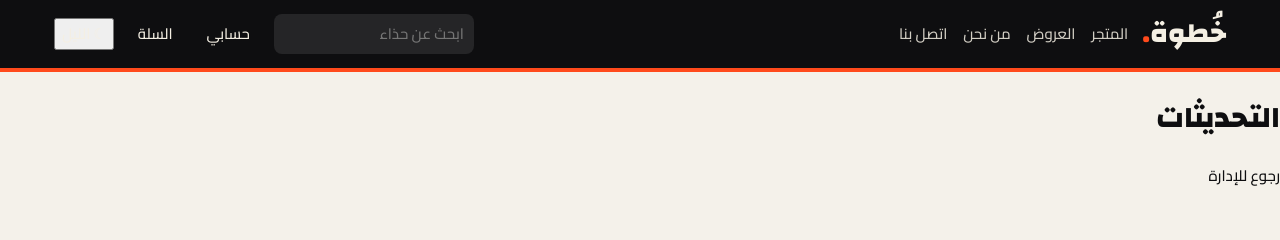
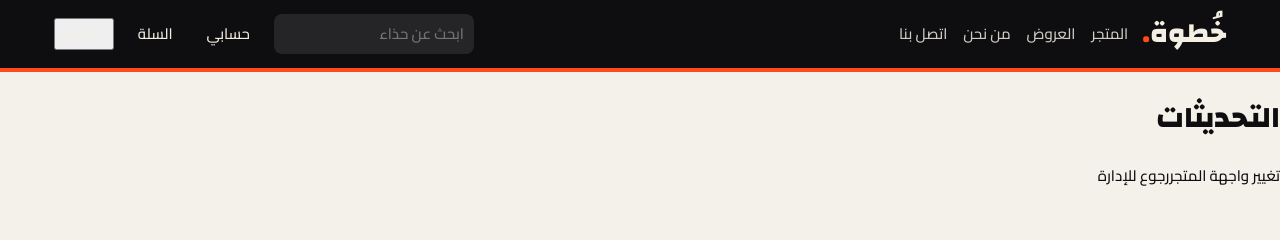
Before and after one commit to rty247931-alt/Ali-or-mostafa, a Next.js app: page /admin/updates in a window 1280 px wide. Shown: the top 240 px of the page. Built offline with nearby package versions, Linux system fonts and the light colour scheme; no server answers; the database is empty.

Commit message:
Link admin updates to storefront design selector

```diff
--- a/src/app/admin/updates/page.tsx
+++ b/src/app/admin/updates/page.tsx
@@ -5,9 +5,12 @@ export const dynamic = "force-dynamic";
 export default function AdminUpdatesPage() {
   return (
     <main dir="rtl" className="mx-auto flex min-h-screen w-full max-w-3xl flex-col px-4 py-8 sm:px-6">
-      <div className="mb-6 flex items-center justify-between gap-4">
+      <div className="mb-6 flex flex-wrap items-center justify-between gap-3">
         <h1 className="text-xl font-bold">التحديثات</h1>
-        <Link href="/admin" className="rounded-xl border px-4 py-2 text-sm font-semibold hover:bg-gray-50">رجوع للإدارة</Link>
+        <div className="flex flex-wrap gap-2">
+          <Link href="/admin/storefront" className="rounded-xl border px-4 py-2 text-sm font-semibold hover:bg-gray-50">تغيير واجهة المتجر</Link>
+          <Link href="/admin" className="rounded-xl border px-4 py-2 text-sm font-semibold hover:bg-gray-50">رجوع للإدارة</Link>
+        </div>
       </div>
 
       <section aria-label="التحديث الضخم مغلق" className="mx-auto flex min-h-64 w-full max-w-sm flex-col items-center justify-center rounded-3xl border-2 border-red-300 bg-red-50 p-7 text-center shadow-sm">
```
